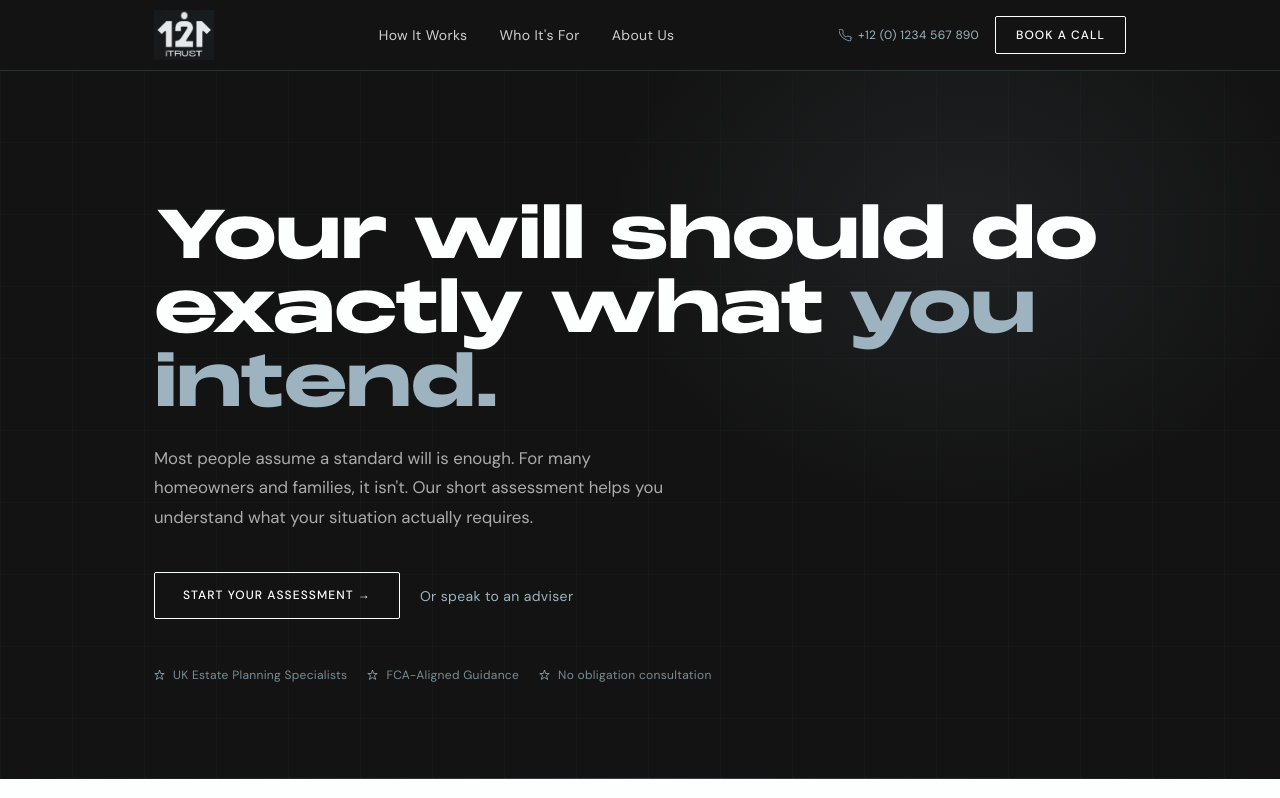
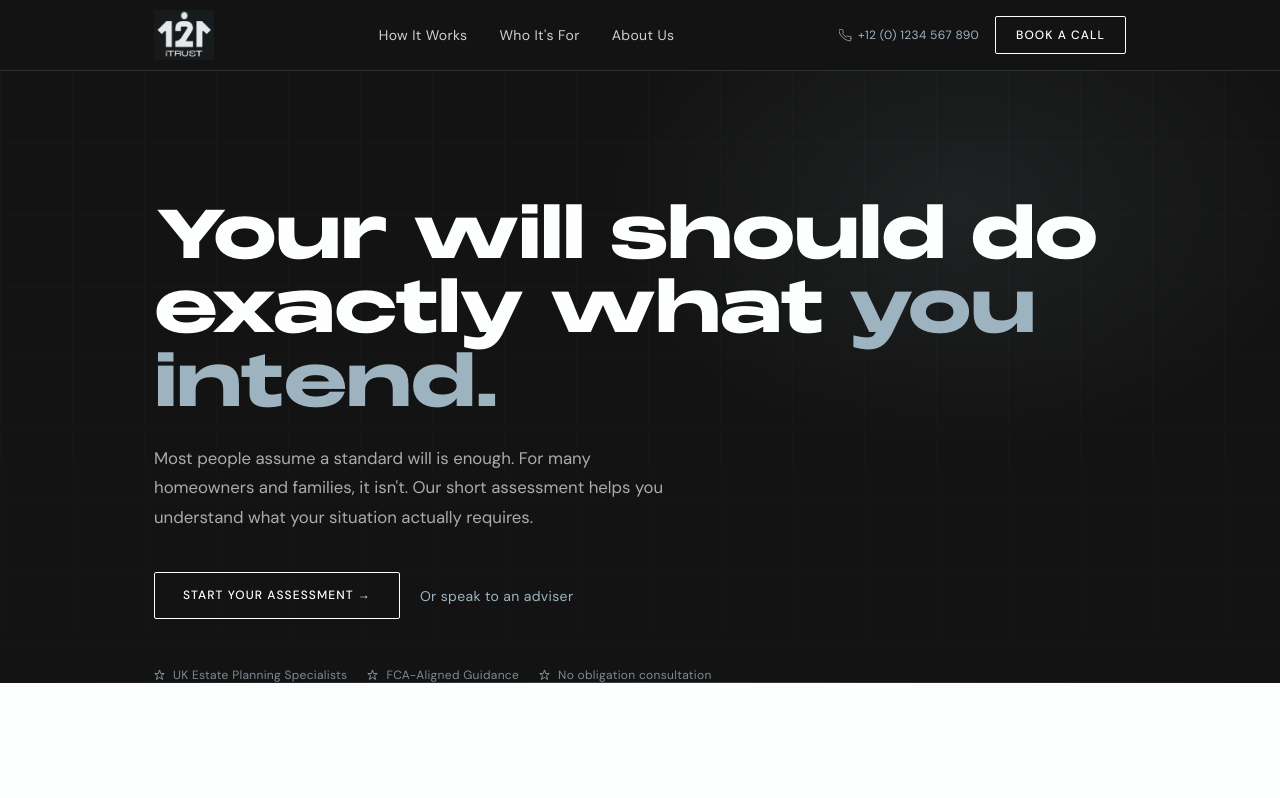
Before and after one commit to devtag2025/LegacyGuard, a React (Vite) app: page / in a window 1280 px wide. Shown: the top 798 px of the page. Built offline with nearby package versions, Linux system fonts and the light colour scheme.

Commit message:
modified:   src/components/landing/HeroSection.jsx 	modified:   src/components/questionaire/QuestionStep.jsx 	new file:   src/components/ui/ParticleAnimation.jsx

```diff
--- a/src/components/landing/HeroSection.jsx
+++ b/src/components/landing/HeroSection.jsx
@@ -1,60 +1,94 @@
+
+import { ParticleAnimation } from "../ui/ParticleAnimation";
 
 export function HeroSection() {
   return (
     <section
       id="hero"
       className="relative bg-night flex flex-col justify-end overflow-hidden"
-      style={{ minHeight: '20vh', paddingBottom: '6rem' }}
+      style={{ minHeight: "20vh" }}
       aria-label="Page introduction"
     >
-      {/* Grid texture */}
+
+      {/* ── Layer 1: Particle animation — deepest background ── */}
+      <div
+        aria-hidden="true"
+        style={{
+          position: "absolute",
+          inset:    0,
+          zIndex:   0,
+          // Fade the animation out toward the bottom so content stays readable
+          maskImage:       "radial-gradient(ellipse 80% 80% at 70% 40%, black 30%, transparent 80%)",
+          WebkitMaskImage: "radial-gradient(ellipse 80% 80% at 70% 40%, black 30%, transparent 80%)",
+          opacity: 0.65,
+        }}
+      >
+        <ParticleAnimation />
+      </div>
+
+      {/* ── Layer 2: Grid texture ── */}
       <div
         aria-hidden="true"
         className="absolute inset-0 pointer-events-none"
         style={{
+          zIndex: 1,
           opacity: 0.025,
           backgroundImage:
-            'linear-gradient(var(--color-cadet) 1px,transparent 1px),linear-gradient(90deg,var(--color-cadet) 1px,transparent 1px)',
-          backgroundSize: '72px 72px',
+            "linear-gradient(var(--color-cadet) 1px,transparent 1px),linear-gradient(90deg,var(--color-cadet) 1px,transparent 1px)",
+          backgroundSize: "72px 72px",
         }}
       />
+
+      {/* ── Layer 3: Radial glow top-right ── */}
       <div
         aria-hidden="true"
         className="absolute pointer-events-none"
         style={{
-          top: '-20%',
-          right: '-5%',
-          width: '60%',
-          height: '85%',
+          zIndex: 1,
+          top:    "-20%",
+          right:  "-5%",
+          width:  "60%",
+          height: "85%",
           background:
-            'radial-gradient(ellipse at center,rgba(157,180,192,.09) 0%,transparent 65%)',
+            "radial-gradient(ellipse at center,rgba(157,180,192,.09) 0%,transparent 65%)",
         }}
       />
 
-      <div className="container-brand" style={{ position: 'relative', zIndex: 2 }}>
+      {/* ── Layer 4: Dark vignette bottom — keeps text legible ── */}
+      <div
+        aria-hidden="true"
+        className="absolute inset-0 pointer-events-none"
+        style={{
+          zIndex:     2,
+          background: "linear-gradient(to top, rgba(19,19,19,0.75) 0%, transparent 55%)",
+        }}
+      />
 
-        {/* Headline */}
+      {/* ── Layer 5: Content ── */}
+      <div className="container-brand" style={{ position: "relative", zIndex: 3 }}>
+
+        {/* Headline — untouched */}
         <h1
           className="
-  font-monument text-frosted
-  text-[1.4rem] pt-16 lg:mt-16  sm:text-[2.6rem] md:text-[3.5rem] lg:text-[4.2rem]
-  leading-[1.1] tracking-[-0.02em] mb-6
-"
+            font-monument text-frosted
+            text-[1.4rem] pt-16 lg:mt-16 sm:text-[2.6rem] md:text-[3.5rem] lg:text-[4.2rem]
+            leading-[1.1] tracking-[-0.02em] mb-6
+          "
         >
           Your will should do
           <br />
           exactly what <span className="text-cadet">you intend.</span>
         </h1>
 
-        {/* Sub */}
+        {/* Sub — untouched */}
         <p
           className="font-sans"
           style={{
-            color: 'rgba(253,254,254,0.65)',
-            fontSize: '1.05rem',
-            lineHeight: 1.75,
-            maxWidth: 520,
-            marginBottom: '2.5rem',
+            color:        "rgba(253,254,254,0.65)",
+            fontSize:     "1.05rem",
+            lineHeight:   1.75,
+            maxWidth:     520,
+            marginBottom: "2.5rem",
           }}
         >
           Most people assume a standard will is enough. For many homeowners and families,
@@ -62,7 +96,7 @@ export function HeroSection() {
           actually requires.
         </p>
 
-        {/* CTAs */}
+        {/* CTAs — untouched */}
         <div className="flex flex-col sm:flex-row items-start sm:items-center gap-5 mb-12">
           <a href="/assessment" className="btn btn-ghost" data-track="hero-cta-primary">
             Start your assessment →
@@ -76,25 +110,19 @@ export function HeroSection() {
           </a>
         </div>
 
-        {/* Micro trust */}
+        {/* Micro trust — untouched */}
         <ul
           className="flex flex-wrap gap-x-5 gap-y-2"
           role="list"
           aria-label="Trust indicators"
         >
           {[
-            'UK Estate Planning Specialists',
-            'FCA-Aligned Guidance',
-            'No obligation consultation',
+            "UK Estate Planning Specialists",
+            "FCA-Aligned Guidance",
+            "No obligation consultation",
           ].map((t) => (
             <li key={t} className="flex items-center gap-2">
-              <svg
-                width="11"
-                height="11"
-                viewBox="0 0 12 14"
-                fill="none"
-                aria-hidden="true"
-              >
+              <svg width="11" height="11" viewBox="0 0 12 14" fill="none" aria-hidden="true">
                 <path
                   d="M6 0L7.5 4.5H12L8.5 7L10 12L6 9.5L2 12L3.5 7L0 4.5H4.5L6 0Z"
                   stroke="#9DB4C0"
@@ -105,7 +133,7 @@ export function HeroSection() {
               </svg>
               <span
                 className="font-sans text-xs tracking-wide"
-                style={{ color: 'rgba(157,180,192,.75)' }}
+                style={{ color: "rgba(157,180,192,.75)" }}
               >
                 {t}
               </span>
@@ -114,13 +142,13 @@ export function HeroSection() {
         </ul>
       </div>
 
-      {/* Bottom line */}
+      {/* Bottom line — untouched */}
       <div
         aria-hidden="true"
         className="absolute bottom-0 left-0 right-0 h-px"
         style={{
-          background:
-            'linear-gradient(to right,transparent,rgba(157,180,192,.3),transparent)',
+          zIndex:     3,
+          background: "linear-gradient(to right,transparent,rgba(157,180,192,.3),transparent)",
         }}
       />
     </section>
--- a/src/components/questionaire/QuestionStep.jsx
+++ b/src/components/questionaire/QuestionStep.jsx
@@ -2,9 +2,8 @@
 import { useRef, useState, useEffect } from "react";
 import { OptionCard } from "./OptionCard";
 
-const MOBILE_DELAY = 1200;
+const MOBILE_DELAY = 600
 
-// Detect touch once at module level — stable, never stale
 const IS_TOUCH_DEVICE =
   typeof window !== "undefined" &&
   (navigator.maxTouchPoints > 0 || window.matchMedia("(pointer: coarse)").matches);
--- /dev/null
+++ b/src/components/ui/ParticleAnimation.jsx
@@ -0,0 +1,170 @@
+// src/components/ui/ParticleAnimation.jsx
+// Particle animation using p5.js + GSAP — loaded dynamically, no install needed.
+// Converted from TypeScript to plain JS to match project convention.
+// Colors use the iTrust121 brand palette: cadet, frosted, night.
+
+import { useEffect, useRef } from "react";
+
+// Brand palette mapped to particle theme
+const PARTICLE_THEME = [
+  "#9DB4C0",               // cadet — primary
+  "rgba(157,180,192,0.5)", // cadet muted
+  "#FDFEFE",               // frosted — highlight
+  "rgba(253,254,254,0.3)", // frosted subtle
+  "#9DB4C0",               // cadet again — weighted
+];
+
+export function ParticleAnimation() {
+  const containerRef = useRef(null);
+  const sketchRef    = useRef(null);
+
+  useEffect(() => {
+    let cancelled = false;
+
+    const loadScripts = async () => {
+      if (typeof window === "undefined") return;
+
+      // Load p5.js if not already present
+      if (!window.p5) {
+        await new Promise((resolve, reject) => {
+          const s = document.createElement("script");
+          s.src = "https://cdnjs.cloudflare.com/ajax/libs/p5.js/1.7.0/p5.min.js";
+          s.onload = resolve;
+          s.onerror = reject;
+          document.head.appendChild(s);
+        });
+      }
+
+      // Load GSAP if not already present
+      if (!window.gsap) {
+        await new Promise((resolve, reject) => {
+          const s = document.createElement("script");
+          s.src = "https://cdnjs.cloudflare.com/ajax/libs/gsap/3.12.2/gsap.min.js";
+          s.onload = resolve;
+          s.onerror = reject;
+          document.head.appendChild(s);
+        });
+      }
+
+      if (!cancelled) initSketch();
+    };
+
+    const initSketch = () => {
+      if (!containerRef.current || !window.p5 || !window.gsap) return;
+
+      const sketch = (p) => {
+        const particles     = [];
+        const amount        = p.windowWidth < 600 ? 800 : 1600;
+        const durationShrink = 8;
+        const durationGrow   = 8;
+        const total          = durationShrink + durationGrow;
+
+        const proxy = { progress: 1, val: 0 };
+        let progressTween, interpolator;
+
+        class Particle {
+          constructor(i) {
+            this.i      = i;
+            this.cos    = p.cos(i * p.TWO_PI);
+            this.sin    = p.sin(i * p.TWO_PI);
+            this.r      = p.floor(p.random(1.5, 5));
+            this.offset = p.pow(p.random(1, 2), 2.5) * p.random(-0.015, 0.015);
+            this.color  = p.random(PARTICLE_THEME);
+          }
+
+          draw() {
+            interpolator.progress((proxy.progress + this.i) % 1);
+            const r = p.width * (0.35 + proxy.val * this.offset);
+            const x = this.cos * r + p.width / 2;
+            const y = this.sin * r + p.height / 2;
+            p.fill(this.color);
+            p.circle(x, y, this.r);
+          }
+        }
+
+        p.setup = () => {
+          // Square canvas — fits inside the container
+          const size   = p.min(p.windowWidth, p.windowHeight);
+          const canvas = p.createCanvas(size, size);
+          canvas.parent(containerRef.current);
+          p.noStroke();
+
+          // SCREEN blend gives a luminous glow effect (not supported in Firefox)
+          if (!navigator.userAgent.includes("Firefox")) {
+            p.blendMode(p.SCREEN);
+          }
+
+          progressTween = window.gsap.to(proxy, {
+            progress: 0,
+            ease:     "none",
+            duration: total,
+            repeat:   -1,
+          });
+
+          interpolator = window.gsap
+            .timeline({ paused: true })
+            .to(proxy, { val: 1, duration: durationShrink, ease: "elastic.in(1.5, 0.15)" })
+            .to(proxy, { val: 0, duration: durationGrow,   ease: "back.in(3)" });
+
+          for (let i = 0; i < amount; i++) {
+            particles.push(new Particle(i / amount));
+          }
+        };
+
+        p.windowResized = () => {
+          const size = p.min(p.windowWidth, p.windowHeight);
+          p.resizeCanvas(size, size);
+        };
+
+        p.mouseMoved = () => {
+          onMove(p.mouseX, p.mouseY);
+        };
+
+        p.touchMoved = () => {
+          if (!p.touches.length) return;
+          onMove(p.touches[0].x, p.touches[0].y);
+        };
+
+        const onMove = (x, y) => {
+          let angle = p.atan2(y - p.height / 2, x - p.width / 2);
+          angle = angle < 0 ? angle + p.TWO_PI : angle;
+          angle = p.abs(angle / p.TWO_PI) * total;
+          progressTween.time(angle);
+        };
+
+        p.draw = () => {
+          p.clear();
+          particles.forEach((pt) => pt.draw());
+        };
+      };
+
+      sketchRef.current = new window.p5(sketch);
+    };
+
+    loadScripts();
+
+    return () => {
+      cancelled = true;
+      if (sketchRef.current) {
+        sketchRef.current.remove();
+        sketchRef.current = null;
+      }
+    };
+  }, []);
+
+  return (
+    <div
+      ref={containerRef}
+      aria-hidden="true"
+      style={{
+        position: "absolute",
+        inset:    0,
+        display:  "flex",
+        alignItems:     "center",
+        justifyContent: "center",
+        pointerEvents:  "none",
+        overflow: "hidden",
+      }}
+    />
+  );
+}
```
